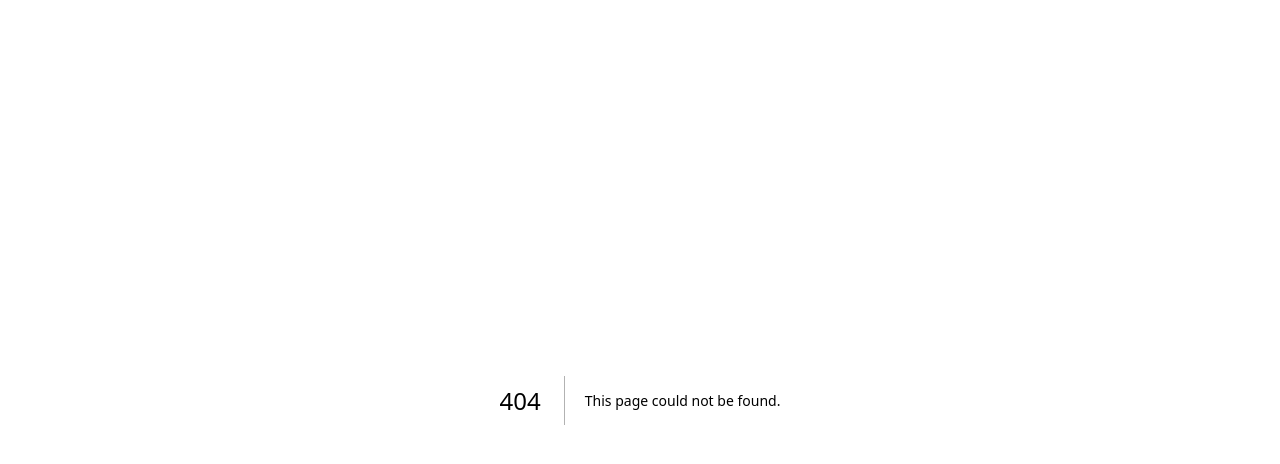
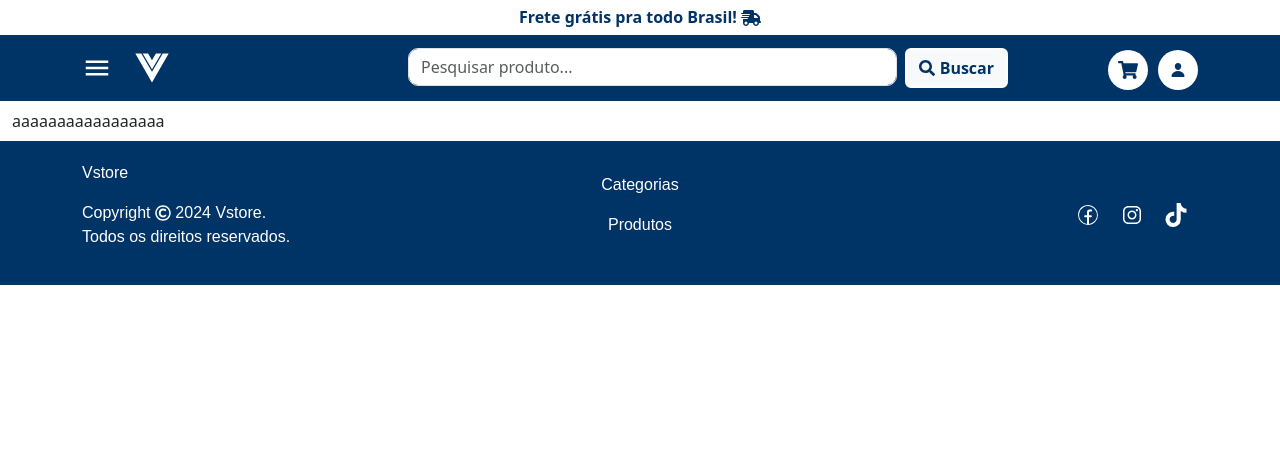
Before and after one commit to VitorMod3sto/vstore, a Next.js app: page /paginas/home in a window 1280 px wide. Before the commit this address had no page. Shown: the top 464 px of the page. Built offline with nearby package versions, Linux system fonts and the light colour scheme.

Commit message:
home 0.1

```diff
--- /dev/null
+++ b/src/app/components/Pagina2.js
@@ -0,0 +1,185 @@
+import { useState } from "react";
+import { Navbar, Container, Nav, NavDropdown, Dropdown, Form, Button, Modal } from "react-bootstrap";
+import { BiLogoVuejs } from "react-icons/bi";
+import { IoPerson } from "react-icons/io5";
+import { IoMdMenu } from "react-icons/io";
+import { FaShoppingCart } from "react-icons/fa";
+import { FaSearch } from "react-icons/fa";
+import Footer from "./Footer";
+import { FaTruckFast } from "react-icons/fa6";
+import { IoPersonCircleOutline } from "react-icons/io5";
+import { AiFillHome } from "react-icons/ai";
+import { MdLocalGroceryStore } from "react-icons/md";
+
+
+
+
+export default function Pagina2(props) {
+    const [search, setSearch] = useState('');
+    const [showModal, setShowModal] = useState(false);
+
+    const handleClose = () => setShowModal(false);
+    const handleShow = () => setShowModal(true);
+
+    return (
+        <>
+            <div style={{
+                backgroundColor: 'white',
+                color: '#003366',
+                textAlign: 'center',
+                padding: '05px 0',
+                fontWeight: 'bold'
+            }}>
+                Frete grátis pra todo Brasil! <FaTruckFast style={{ fontSize: '20px', marginBottom: '02px' }} />
+            </div>
+            <Navbar style={{ backgroundColor: '#003366' }} variant="dark">
+                <Container>
+                    <IoMdMenu
+                        style={{ color: '#ffffff', fontSize: '30px', cursor: 'pointer' }}
+                        onClick={handleShow}
+                    />
+                    <Navbar.Brand href="/">
+                        <BiLogoVuejs style={{ fontSize: '40px', marginLeft: '20' }} />
+                    </Navbar.Brand>
+
+                    <Navbar.Toggle aria-controls="basic-navbar-nav" />
+                    <Navbar.Collapse id="basic-navbar-nav">
+
+                        {/* Barra de Pesquisa Centralizada e Ampliada */}
+                        <div style={{ flexGrow: 1, marginLeft: '220px' }}>
+                            <Form className="d-flex" style={{ maxWidth: '600px' }}>
+                                <Form.Group controlId="search" className="flex-grow-1">
+                                    <Form.Control
+                                        type="text"
+                                        placeholder="Pesquisar produto..."
+                                        value={search}
+                                        onChange={(e) => setSearch(e.target.value)}
+                                        style={{ borderRadius: '10px' }}
+                                    />
+                                </Form.Group>
+                                <Button variant="light" style={{ color: '#003366', fontWeight: 'bold', border: '2px solid white' }} className="ms-2">
+                                    <FaSearch style={{ marginBottom: '3px' }} /> Buscar
+                                </Button>
+                            </Form>
+                        </div>
+                        <div style={{
+                            display: 'flex',
+                            alignItems: 'center',
+                            justifyContent: 'center',
+                            width: '40px',
+                            height: '40px',
+                            borderRadius: '50%',
+                            backgroundColor: 'white',
+                            marginLeft: '10px',
+                            marginTop: '05px',
+                        }}>
+                            <FaShoppingCart
+
+                                style={{
+                                    color: '#003366',
+                                    fontSize: '20px'
+                                }}
+                            />
+                        </div>
+
+                        <Nav className="ms-auto">
+                            <Dropdown>
+                                <Dropdown.Toggle
+                                    as={Nav.Link}
+                                    style={{
+                                        display: 'flex',
+                                        alignItems: 'center',
+                                        justifyContent: 'center',
+                                        width: '40px',
+                                        height: '40px',
+                                        borderRadius: '50%',
+                                        backgroundColor: 'white',
+                                        marginLeft: '10px',
+                                        marginTop: '05px',
+                                        position: 'relative',
+                                    }}
+                                >
+                                    <IoPerson
+                                        style={{
+                                            color: '#003366',
+                                            position: 'absolute',
+                                            top: '50%',
+                                            left: '50%',
+                                            transform: 'translate(-50%, -50%)',
+                                        }}
+                                    />
+                                </Dropdown.Toggle>
+
+                                <Dropdown.Menu align="end">
+                                    <Dropdown.Item href="/" style={{ color: '#003366' }}><b>Login</b></Dropdown.Item>
+                                    <Dropdown.Item href="/" style={{ color: '#003366' }}><b>Cadastre-se</b></Dropdown.Item>
+                                </Dropdown.Menu>
+                            </Dropdown>
+
+                        </Nav>
+
+                    </Navbar.Collapse>
+                </Container>
+            </Navbar>
+
+            {/* Modal */}
+            <Modal
+                show={showModal}
+                onHide={handleClose}
+                style={{
+                    position: 'fixed',
+                    top: '50%',
+                    left: '0',
+                    transform: 'translateY(-50%)',
+                    width: '350px'
+                }}
+                className="custom-modal" // Adicione uma classe personalizada
+            >
+                <Modal.Header style={{ backgroundColor: '#003366', color: 'white' }}>
+                    <Modal.Title> <IoPersonCircleOutline style={{ marginBottom: '05px', marginRight: '02px', fontSize:'35px' }} />Olá, acesse sua conta</Modal.Title>
+                </Modal.Header>
+                <Modal.Body style={{ backgroundColor: '#003366', color: 'white', fontSize: '20px' }}>
+                    <ul style={{ padding: 0, listStyleType: 'none' }}>
+                        <li> <AiFillHome  style={{ marginBottom: '05px' }} /> Minha Conta</li>
+                        <li> <MdLocalGroceryStore style={{ marginBottom: '03px' }} /> Produtos</li>
+                    </ul>
+                </Modal.Body>
+                <Modal.Footer style={{ backgroundColor: '#003366', display: 'flex', flexDirection: 'column', alignItems: 'center' }}>
+
+                    <Button
+                        variant="light"
+                        style={{
+                            width: '100%',
+                            margin: '10px 0',
+                            fontWeight: 'bold',
+                            color: '#003366', backgroundColor: 'white'
+                        }}
+                        href="/login"
+                    >
+                        LOGIN
+                    </Button>
+                    <Button
+                        variant="light"
+                        style={{
+                            width: '100%',
+                            margin: '10px 0',
+                            fontWeight: 'bold',
+                             color: 'white', backgroundColor: '#003366',
+                             border:'none'
+                        }}
+                        href="/cadastro"
+                    >
+                        CADASTRE-SE
+                    </Button>
+                </Modal.Footer>
+            </Modal>
+
+
+
+            <Container fluid className="my-2">
+                {props.children}
+            </Container>
+            <Footer />
+        </>
+    );
+}
--- a/src/app/funcionarios/page.js
+++ b/src/app/funcionarios/page.js
@@ -108,7 +108,7 @@ export default function Page() {
                                     textAlign: 'center',
                                     borderRadius: '15px 15px 0 0' // Arredondar apenas o topo
                                 }}>
-                    <strong>{item.nome} <BsPersonFillCheck  style={{ marginBottom: '4px' }}/></strong>
+                                    <strong>{item.nome} <BsPersonFillCheck style={{ marginBottom: '4px' }} /></strong>
                                 </Card.Header>
 
                                 <Card.Body className="d-flex flex-column" style={{ padding: '10px' }}>
--- /dev/null
+++ b/src/app/paginas/home/page.js
@@ -0,0 +1,15 @@
+'use client'
+
+import Pagina2 from "@/app/components/Pagina2";
+
+
+
+export default function Page() {
+
+
+    return (
+        <Pagina2 titulo="Produtos">
+aaaaaaaaaaaaaaaaa
+        </Pagina2>
+    );
+}
```
Lines whose indentation alone changed are shown as unchanged.
